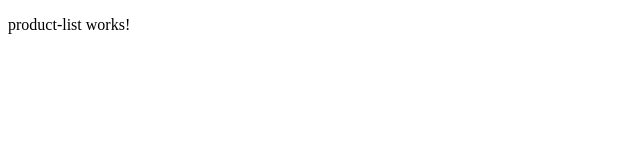
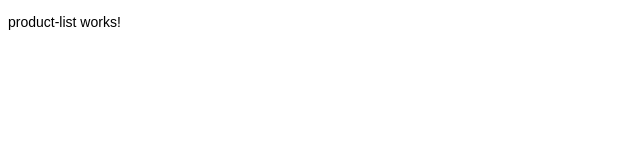
Before and after one commit to andresn00/sofka-exercise, an Angular app: page /products in a window 1280 px wide. Shown: the top 160 px of the page, without its empty margins (0-640 px from the left). Built offline with nearby package versions, Linux system fonts and the light colour scheme.

Commit message:
Default styles

```diff
--- a/src/styles.scss
+++ b/src/styles.scss
@@ -1 +1,4 @@
-/* You can add global styles to this file, and also import other style files */
+:root {
+  font-family: sans-serif;
+  font-size: 14px;
+}
```
